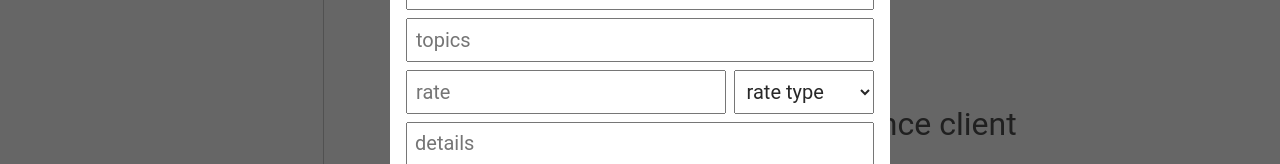
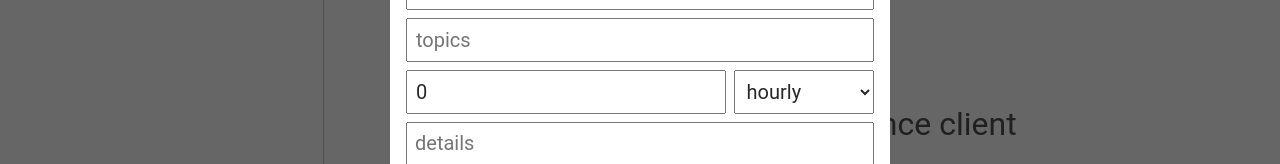
Before and after one commit to jdc-cunningham/freelancer-journal, a React (Create React App) app in the folder react-app/: page / in a window 1280 px wide. Both pictures are taken after typing "Sample" into the empty fields and a click on the button "Add". Shown: the part 271-435 px from the top of the page. Built offline with nearby package versions, Linux system fonts and the light colour scheme.

Commit message:
bridge modal to api

```diff
--- a/react-app/src/App.js
+++ b/react-app/src/App.js
@@ -6,6 +6,9 @@ import LeftSidebar from './components/left-sidebar/LeftSidebar';
 import RightBody from './components/right-body/RightBody';
 import AddClient from './components/modals/add-client/AddClient';
 
+const baseApiPath = window.location.href.includes('localhost')
+  ? 'http://localhost:5135' : 'http://192.168.1.144:5135'; // developed for local API
+
 function App() {
   const [showAddClientModal, setShowAddClientModal] = useState(false);
 
@@ -13,7 +16,7 @@ function App() {
     <div className="App">
       <LeftSidebar/>
       <RightBody setShowAddClientModal={setShowAddClientModal}/>
-      {showAddClientModal && <AddClient/>}
+      {showAddClientModal && <AddClient baseApiPath={baseApiPath} setShowAddClientModal={setShowAddClientModal} />}
     </div>
   );
 }
--- a/react-app/src/components/modals/add-client/AddClient.js
+++ b/react-app/src/components/modals/add-client/AddClient.js
@@ -1,29 +1,70 @@
 import React, { useState, useEffect } from 'react';
+import axios from 'axios';
 
 import './AddClient.scss'
 
 import CloseIcon from '../../../assets/icons/close-line-icon.svg';
 
+const AddClient = (props) => {
+  const { baseApiPath, setShowAddClientModal } = props;
 
-const AddClient = (props) => {
-  const [clientInfo, setClientInfo] = useState(null);
+  const [addingClient, setAddingClient] = useState(false);
+  const [clientInfo, setClientInfo] = useState({
+    name: "",
+    topics: "",
+    rate: 0.0,
+    rate_type: "rate_type",
+    details: ""
+  });
+
+  const updateClientInfo = (field, value) => {
+    setClientInfo(prevClientInfo => ({
+      ...prevClientInfo,
+      [field]: value,
+    }));
+  }
+
+  const addClient = () => {
+    setAddingClient(true);
+
+    axios.post(
+      `${baseApiPath}/add-client`,
+      clientInfo
+    )
+    .then((res) => { // pointing this out I use both .then and async/await
+      if (res.status === 201) {
+        alert('Client added');
+        setShowAddClientModal(false);
+      } else {
+        alert('Failed to add client: ' + res.data.msg);
+      }
+    })
+    .catch((err) => {
+      console.log(err);
+      alert(`Failed to add client:\n${err.response.data?.msg}`);
+      console.error(err);
+    })
+    .finally(() => {
+      setAddingClient(false);
+    });
+  }
 
   return (
     <div className="AddClient">
       <div className="AddClient__form">
         <h1>Client Info</h1>
-        <input type="text" placeholder="name"/>
-        <input type="text" placeholder="topics"/>
+        <input type="text" placeholder="name" value={clientInfo.name} onChange={(e) => updateClientInfo("name", e.target.value)}/>
+        <input type="text" placeholder="topics" value={clientInfo.topics} onChange={(e) => updateClientInfo("topics", e.target.value)}/>
         <span>
-          <input type="number" placeholder="rate"/>
-          <select>
-            <option disabled selected>rate type</option>
+          <input type="number" placeholder="rate" value={clientInfo.rate} onChange={(e) => updateClientInfo("rate", e.target.value)}/>
+          <select value={clientInfo.rate_type} onChange={(e) => updateClientInfo("rate_type", e.target.value)}>
+            <option disabled>rate type</option>
             <option>hourly</option>
             <option>project</option>
           </select>
         </span>
-        <textarea placeholder="details"/>
-        <button type="button" className="AddClient__add">Add</button>
+        <textarea placeholder="details" value={clientInfo.details} onChange={(e) => updateClientInfo("details", e.target.value)}/>
+        <button type="button" className="AddClient__add" onClick={() => addClient()} disabled={addingClient}>Add</button>
         <button type="button" className="AddClient__form-close">
           <img src={CloseIcon} title="close modal" alt="close icon"/>
         </button>
```
